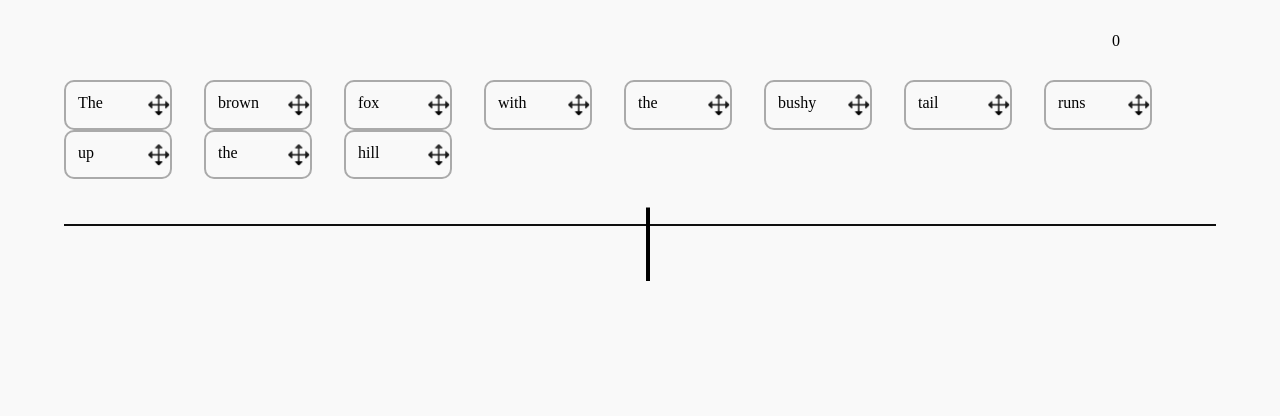
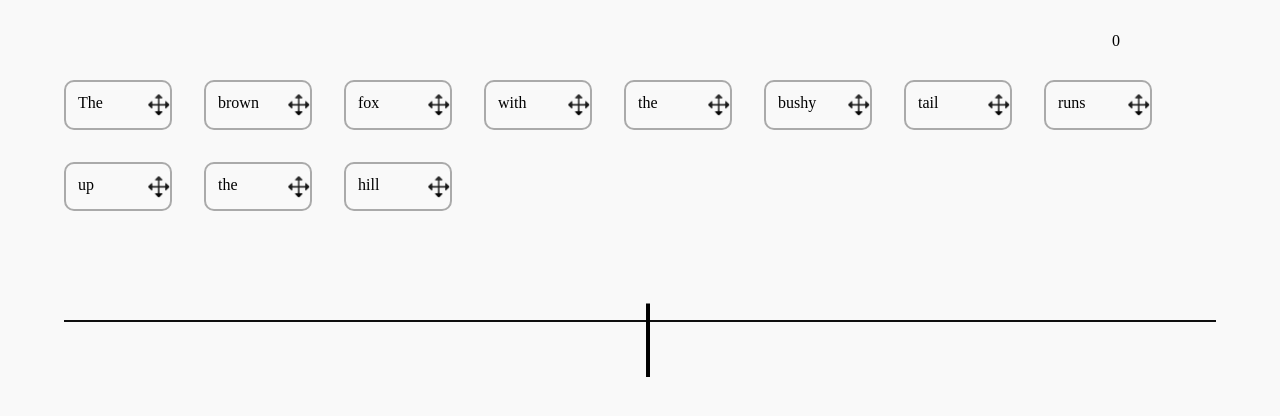
Before and after one commit to colemip/igble, a plain HTML site: page index.html in a window 1280 px wide. Drawn offline with Linux system fonts and the light colour scheme.

Commit message:
Adding padding to token bank, diagram stage

```diff
--- a/styles/scss/drag_drop.scss
+++ b/styles/scss/drag_drop.scss
@@ -38,6 +38,7 @@ body {
 
   .token {
     margin-right: 2.0em;
+    margin-bottom: 2.0em;
   }
 }
 
@@ -46,6 +47,7 @@ body {
   border-bottom: solid 2px #0f0f0f;
   width: 100%;
   min-height: 3.0em;
+  margin-top: 8.0em;
 
   #subject-group {
     width: 50%;
```
Also changed, not shown: styles/css/drag_drop.css.
